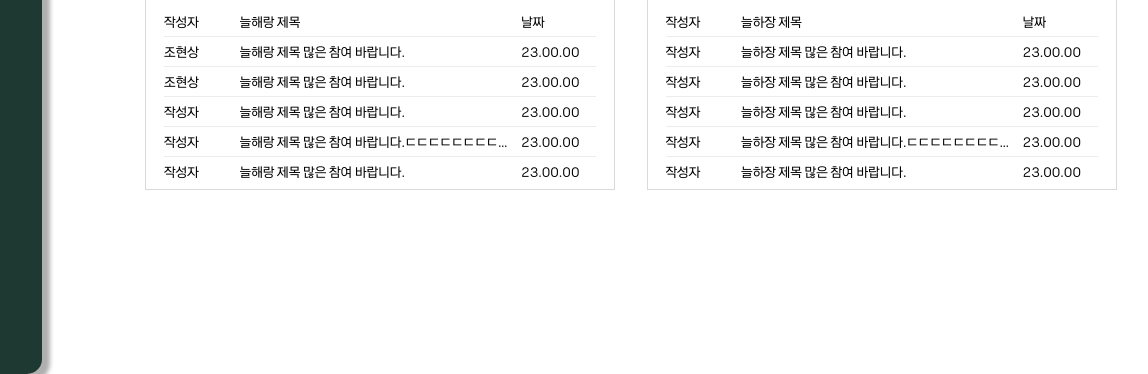
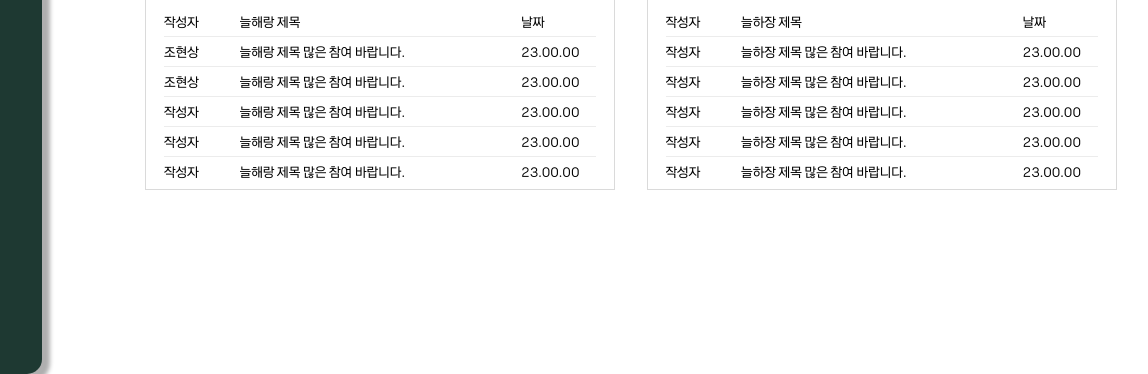
Before and after one commit to dev-imoongs/giboo-take-AI, a Django app: template templates/admin/admin-main.html in a window 1400 px wide. Shown: the part 426-800 px from the top of the page, without its empty margins (210-1358 px from the left). Run offline with Django 4.2, Linux system fonts and the light colour scheme; the template is opened without the code that fills it, so the values that code supplies are empty.

Commit message:
0814 10:29

```diff
--- a/static/css/mypage/mypage-faq.css
+++ b/static/css/mypage/mypage-faq.css
@@ -12,6 +12,10 @@ dl, ul, ol, menu, li {
 a {
     color: #1e1e1e;
     text-decoration: none;
+}
+
+.total-wrap {
+    padding-bottom: 250px;
 }
 
 .cont_public {
--- a/static/js/mypage/write/write_step1.js
+++ b/static/js/mypage/write/write_step1.js
@@ -51,9 +51,9 @@ $('.link_step1').on('click', (e) => {
 
 })
 // 확인용 페이지 띄우기
-$('.link_tab').on('click',(e)=>{
-    $('.form_cont').eq($(e.target).parent().parent().index()).show()
-})
+// $('.link_tab').on('click',(e)=>{
+//     $('.form_cont').eq($(e.target).parent().parent().index()).show()
+// })
 
 // 체크박스 3개 체크시 경고 아이콘 class 제거
 $('.inp_comm').on('change',()=>{
--- a/static/js/mypage/write/write_step2.js
+++ b/static/js/mypage/write/write_step2.js
@@ -86,6 +86,8 @@ $(document).ready(function () {
             $('calendar').hide()
             $('calendar').eq($calendarIdx).show()
 
+        }else{
+            $('calendar').hide()
         }
 
     });
--- a/templates/admin/admin-main.html
+++ b/templates/admin/admin-main.html
@@ -281,7 +281,7 @@
                 <div class="text">
                     <div class="title">
                         <div class="post-writer">작성자</div>
-                        <div class="post-title">늘해랑 제목 많은 참여 바랍니다.ㄷㄷㄷㄷㄷㄷㄷㄷㄷㄷ</div>
+                        <div class="post-title">늘해랑 제목 많은 참여 바랍니다.</div>
                         <div class="post-date">23.00.00</div>
                     </div>
                 </div>
@@ -344,7 +344,7 @@
                 <div class="text">
                     <div class="title">
                         <div class="post-writer">작성자</div>
-                        <div class="post-title">늘하장 제목 많은 참여 바랍니다.ㄷㄷㄷㄷㄷㄷㄷㄷㄷㄷ</div>
+                        <div class="post-title">늘하장 제목 많은 참여 바랍니다.</div>
                         <div class="post-date">23.00.00</div>
                     </div>
                 </div>
--- a/templates/mypage/mypage_faq.html
+++ b/templates/mypage/mypage_faq.html
@@ -10,6 +10,7 @@
 </head>
 <body>
 <header></header>
+<div class="total-wrap">
 <div class="wrap group_shadow">
 <article class="cont_public " id="mArticle">
     <h3 class="tit_public"> 문의하기 </h3>
@@ -126,5 +127,6 @@
 </article>
 </div>
 <footer></footer>
+</div>
 </body>
 </html>
```
